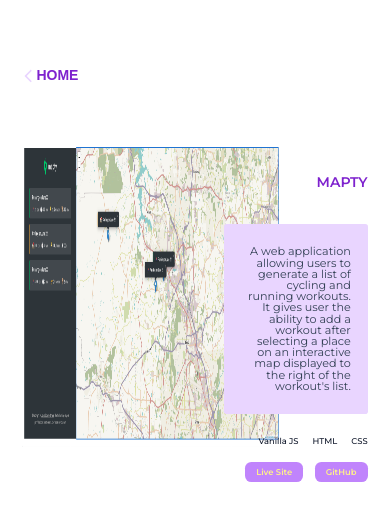
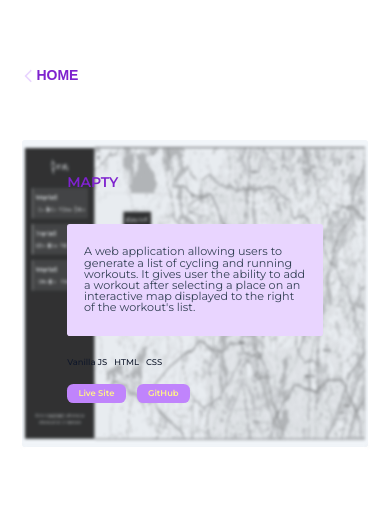
Before and after one commit to GhostDrew11/Portfolio, a React (Vite) app: page /projects/mapty in a window 390 px wide. Shown: the top 520 px of the page. Built offline with nearby package versions, Linux system fonts and the light colour scheme.

Commit message:
Responsive layout on secondary page

```diff
--- a/src/pages/Bankist.jsx
+++ b/src/pages/Bankist.jsx
@@ -10,6 +10,10 @@ const StyledContainer = styled.div`
   max-width: 130rem;
   margin: 0 auto;
   padding: 0 3.2rem;
+
+  @media (max-width: 84em) {
+    max-width: 120rem;
+  }
 `;
 
 const StyledGrid = styled.div`
@@ -67,6 +71,11 @@ const StyledWrapper = styled.div`
   position: relative;
   border-radius: 0.4rem;
   animation: ${slideIn} 1s ease-in;
+
+  @media (max-width: 44em) {
+    grid-column: 1 / -1;
+    background-color: var(--color--slate-100);
+  }
 `;
 
 const StyledImgWrapper = styled.div`
@@ -74,18 +83,21 @@ const StyledImgWrapper = styled.div`
   width: 100%;
   height: 100%;
   border-radius: 0.4rem;
-  /*filter: grayscale(100%) contrast(1);
-  transition: filter 0.3s ease-in-out;
 
-  &:hover {
-    filter: none;
-  }*/
+  @media (max-width: 44em) {
+    filter: grayscale(100%) contrast(1);
+    mix-blend-mode: multiply;
+  }
 `;
 
 const StyledImg = styled.img`
   width: 100%;
   height: 100%;
   border-radius: 0.4rem;
+
+  @media (max-width: 44em) {
+    filter: blur(0.2rem);
+  }
 `;
 
 const StyledDesc = styled.div`
@@ -94,8 +106,18 @@ const StyledDesc = styled.div`
   grid-column: 8 / -1;
   grid-row: 1/ -1;
   padding: 4.8rem 0;
+  animation: ${slideInText} 1s ease-in;
 
-  animation: ${slideInText} 1s ease-in;
+  @media (max-width: 44em) {
+    grid-column: 1 / -1;
+    text-align: initial;
+    overflow-y: scroll;
+    padding: 4.8rem 6.4rem;
+
+    ul {
+      justify-content: normal;
+    }
+  }
 `;
 
 const StyledParagraph = styled.p`
@@ -117,6 +139,18 @@ const StyledStackList = styled.ul`
   li {
     font-weight: 500;
     color: var(--color--slate-900);
+  }
+
+  @media (max-width: 59em) {
+    display: flex;
+    font-size: 1rem;
+  }
+
+  @media (max-width: 44em) {
+    display: flex;
+    flex-wrap: wrap;
+    font-size: 1.2rem;
+    gap: 1rem;
   }
 `;
 
--- a/src/pages/Forkify.jsx
+++ b/src/pages/Forkify.jsx
@@ -10,6 +10,10 @@ const StyledContainer = styled.div`
   max-width: 130rem;
   margin: 0 auto;
   padding: 0 3.2rem;
+
+  @media (max-width: 84em) {
+    max-width: 120rem;
+  }
 `;
 
 const StyledGrid = styled.div`
@@ -67,6 +71,11 @@ const StyledWrapper = styled.div`
   position: relative;
   border-radius: 0.4rem;
   animation: ${slideIn} 1s ease-in;
+
+  @media (max-width: 44em) {
+    grid-column: 1 / -1;
+    background-color: var(--color--slate-100);
+  }
 `;
 
 const StyledImgWrapper = styled.div`
@@ -74,18 +83,21 @@ const StyledImgWrapper = styled.div`
   width: 100%;
   height: 100%;
   border-radius: 0.4rem;
-  /*filter: grayscale(100%) contrast(1);
-  transition: filter 0.3s ease-in-out;
 
-  &:hover {
-    filter: none;
-  }*/
+  @media (max-width: 44em) {
+    filter: grayscale(100%) contrast(1);
+    mix-blend-mode: multiply;
+  }
 `;
 
 const StyledImg = styled.img`
   width: 100%;
   height: 100%;
   border-radius: 0.4rem;
+
+  @media (max-width: 44em) {
+    filter: blur(0.2rem);
+  }
 `;
 
 const StyledDesc = styled.div`
@@ -94,8 +106,18 @@ const StyledDesc = styled.div`
   grid-column: 8 / -1;
   grid-row: 1/ -1;
   padding: 4.8rem 0;
+  animation: ${slideInText} 1s ease-in;
 
-  animation: ${slideInText} 1s ease-in;
+  @media (max-width: 44em) {
+    grid-column: 1 / -1;
+    text-align: initial;
+    overflow-y: scroll;
+    padding: 4.8rem 6.4rem;
+
+    ul {
+      justify-content: normal;
+    }
+  }
 `;
 
 const StyledParagraph = styled.p`
@@ -117,6 +139,18 @@ const StyledStackList = styled.ul`
   li {
     font-weight: 500;
     color: var(--color--slate-900);
+  }
+
+  @media (max-width: 59em) {
+    display: flex;
+    font-size: 1rem;
+  }
+
+  @media (max-width: 44em) {
+    display: flex;
+    flex-wrap: wrap;
+    font-size: 1.2rem;
+    gap: 1rem;
   }
 `;
 
--- a/src/pages/Mapty.jsx
+++ b/src/pages/Mapty.jsx
@@ -10,6 +10,10 @@ const StyledContainer = styled.div`
   max-width: 130rem;
   margin: 0 auto;
   padding: 0 3.2rem;
+
+  @media (max-width: 84em) {
+    max-width: 120rem;
+  }
 `;
 
 const StyledGrid = styled.div`
@@ -67,6 +71,11 @@ const StyledWrapper = styled.div`
   position: relative;
   border-radius: 0.4rem;
   animation: ${slideIn} 1s ease-in;
+
+  @media (max-width: 44em) {
+    grid-column: 1 / -1;
+    background-color: var(--color--slate-100);
+  }
 `;
 
 const StyledImgWrapper = styled.div`
@@ -74,18 +83,21 @@ const StyledImgWrapper = styled.div`
   width: 100%;
   height: 100%;
   border-radius: 0.4rem;
-  /*filter: grayscale(100%) contrast(1);
-  transition: filter 0.3s ease-in-out;
 
-  &:hover {
-    filter: none;
-  }*/
+  @media (max-width: 44em) {
+    filter: grayscale(100%) contrast(1);
+    mix-blend-mode: multiply;
+  }
 `;
 
 const StyledImg = styled.img`
   width: 100%;
   height: 100%;
   border-radius: 0.4rem;
+
+  @media (max-width: 44em) {
+    filter: blur(0.2rem);
+  }
 `;
 
 const StyledDesc = styled.div`
@@ -94,8 +106,18 @@ const StyledDesc = styled.div`
   grid-column: 8 / -1;
   grid-row: 1/ -1;
   padding: 4.8rem 0;
+  animation: ${slideInText} 1s ease-in;
 
-  animation: ${slideInText} 1s ease-in;
+  @media (max-width: 44em) {
+    grid-column: 1 / -1;
+    text-align: initial;
+    overflow-y: scroll;
+    padding: 4.8rem 6.4rem;
+
+    ul {
+      justify-content: normal;
+    }
+  }
 `;
 
 const StyledParagraph = styled.p`
@@ -117,6 +139,18 @@ const StyledStackList = styled.ul`
   li {
     font-weight: 500;
     color: var(--color--slate-900);
+  }
+
+  @media (max-width: 59em) {
+    display: flex;
+    font-size: 1rem;
+  }
+
+  @media (max-width: 44em) {
+    display: flex;
+    flex-wrap: wrap;
+    font-size: 1.2rem;
+    gap: 1rem;
   }
 `;
 
--- a/src/pages/Oasis.jsx
+++ b/src/pages/Oasis.jsx
@@ -11,6 +11,10 @@ const StyledContainer = styled.div`
   max-width: 130rem;
   margin: 0 auto;
   padding: 0 3.2rem;
+
+  @media (max-width: 84em) {
+    max-width: 120rem;
+  }
 `;
 
 const StyledGrid = styled.div`
@@ -67,7 +71,12 @@ const StyledWrapper = styled.div`
   grid-row: 1/ -1;
   position: relative;
   border-radius: 0.4rem;
-  /* animation: ${slideIn} 1s ease-in; */
+  animation: ${slideIn} 1s ease-in;
+
+  @media (max-width: 44em) {
+    grid-column: 1 / -1;
+    background-color: var(--color--slate-100);
+  }
 `;
 
 const StyledImgWrapper = styled.div`
@@ -75,18 +84,21 @@ const StyledImgWrapper = styled.div`
   width: 100%;
   height: 100%;
   border-radius: 0.4rem;
-  /*filter: grayscale(100%) contrast(1);
-  transition: filter 0.3s ease-in-out;
 
-  &:hover {
-    filter: none;
-  }*/
+  @media (max-width: 44em) {
+    filter: grayscale(100%) contrast(1);
+    mix-blend-mode: multiply;
+  }
 `;
 
 const StyledImg = styled.img`
   width: 100%;
   height: 100%;
   border-radius: 0.4rem;
+
+  @media (max-width: 44em) {
+    filter: blur(0.2rem);
+  }
 `;
 
 const StyledDesc = styled.div`
@@ -95,8 +107,18 @@ const StyledDesc = styled.div`
   grid-column: 8 / -1;
   grid-row: 1/ -1;
   padding: 4.8rem 0;
+  animation: ${slideInText} 1s ease-in;
 
-  /* animation: ${slideInText} 1s ease-in; */
+  @media (max-width: 44em) {
+    grid-column: 1 / -1;
+    text-align: initial;
+    overflow-y: scroll;
+    padding: 4.8rem 6.4rem;
+
+    ul {
+      justify-content: normal;
+    }
+  }
 `;
 
 const StyledParagraph = styled.p`
@@ -118,6 +140,18 @@ const StyledStackList = styled.ul`
   li {
     font-weight: 500;
     color: var(--color--slate-900);
+  }
+
+  @media (max-width: 59em) {
+    display: flex;
+    font-size: 1rem;
+  }
+
+  @media (max-width: 44em) {
+    display: flex;
+    flex-wrap: wrap;
+    font-size: 1.2rem;
+    gap: 1rem;
   }
 `;
 
--- a/src/pages/Pizza.jsx
+++ b/src/pages/Pizza.jsx
@@ -10,6 +10,10 @@ const StyledContainer = styled.div`
   max-width: 130rem;
   margin: 0 auto;
   padding: 0 3.2rem;
+
+  @media (max-width: 84em) {
+    max-width: 120rem;
+  }
 `;
 
 const StyledGrid = styled.div`
@@ -67,6 +71,11 @@ const StyledWrapper = styled.div`
   position: relative;
   border-radius: 0.4rem;
   animation: ${slideIn} 1s ease-in;
+
+  @media (max-width: 44em) {
+    grid-column: 1 / -1;
+    background-color: var(--color--slate-100);
+  }
 `;
 
 const StyledImgWrapper = styled.div`
@@ -74,18 +83,21 @@ const StyledImgWrapper = styled.div`
   width: 100%;
   height: 100%;
   border-radius: 0.4rem;
-  /*filter: grayscale(100%) contrast(1);
-  transition: filter 0.3s ease-in-out;
 
-  &:hover {
-    filter: none;
-  }*/
+  @media (max-width: 44em) {
+    filter: grayscale(100%) contrast(1);
+    mix-blend-mode: multiply;
+  }
 `;
 
 const StyledImg = styled.img`
   width: 100%;
   height: 100%;
   border-radius: 0.4rem;
+
+  @media (max-width: 44em) {
+    filter: blur(0.2rem);
+  }
 `;
 
 const StyledDesc = styled.div`
@@ -94,8 +106,18 @@ const StyledDesc = styled.div`
   grid-column: 8 / -1;
   grid-row: 1/ -1;
   padding: 4.8rem 0;
+  animation: ${slideInText} 1s ease-in;
 
-  animation: ${slideInText} 1s ease-in;
+  @media (max-width: 44em) {
+    grid-column: 1 / -1;
+    text-align: initial;
+    overflow-y: scroll;
+    padding: 4.8rem 6.4rem;
+
+    ul {
+      justify-content: normal;
+    }
+  }
 `;
 
 const StyledParagraph = styled.p`
@@ -117,6 +139,18 @@ const StyledStackList = styled.ul`
   li {
     font-weight: 500;
     color: var(--color--slate-900);
+  }
+
+  @media (max-width: 59em) {
+    display: flex;
+    font-size: 1rem;
+  }
+
+  @media (max-width: 44em) {
+    display: flex;
+    flex-wrap: wrap;
+    font-size: 1.2rem;
+    gap: 1rem;
   }
 `;
 
--- a/src/pages/Wise.jsx
+++ b/src/pages/Wise.jsx
@@ -10,6 +10,10 @@ const StyledContainer = styled.div`
   max-width: 130rem;
   margin: 0 auto;
   padding: 0 3.2rem;
+
+  @media (max-width: 84em) {
+    max-width: 120rem;
+  }
 `;
 
 const StyledGrid = styled.div`
@@ -67,6 +71,11 @@ const StyledWrapper = styled.div`
   position: relative;
   border-radius: 0.4rem;
   animation: ${slideIn} 1s ease-in;
+
+  @media (max-width: 44em) {
+    grid-column: 1 / -1;
+    background-color: var(--color--slate-100);
+  }
 `;
 
 const StyledImgWrapper = styled.div`
@@ -74,18 +83,21 @@ const StyledImgWrapper = styled.div`
   width: 100%;
   height: 100%;
   border-radius: 0.4rem;
-  /*filter: grayscale(100%) contrast(1);
-  transition: filter 0.3s ease-in-out;
 
-  &:hover {
-    filter: none;
-  }*/
+  @media (max-width: 44em) {
+    filter: grayscale(100%) contrast(1);
+    mix-blend-mode: multiply;
+  }
 `;
 
 const StyledImg = styled.img`
   width: 100%;
   height: 100%;
   border-radius: 0.4rem;
+
+  @media (max-width: 44em) {
+    filter: blur(0.2rem);
+  }
 `;
 
 const StyledDesc = styled.div`
@@ -94,8 +106,18 @@ const StyledDesc = styled.div`
   grid-column: 8 / -1;
   grid-row: 1/ -1;
   padding: 4.8rem 0;
+  animation: ${slideInText} 1s ease-in;
 
-  animation: ${slideInText} 1s ease-in;
+  @media (max-width: 44em) {
+    grid-column: 1 / -1;
+    text-align: initial;
+    overflow-y: scroll;
+    padding: 4.8rem 6.4rem;
+
+    ul {
+      justify-content: normal;
+    }
+  }
 `;
 
 const StyledParagraph = styled.p`
@@ -117,6 +139,18 @@ const StyledStackList = styled.ul`
   li {
     font-weight: 500;
     color: var(--color--slate-900);
+  }
+
+  @media (max-width: 59em) {
+    display: flex;
+    font-size: 1rem;
+  }
+
+  @media (max-width: 44em) {
+    display: flex;
+    flex-wrap: wrap;
+    font-size: 1.2rem;
+    gap: 1rem;
   }
 `;
 
```
